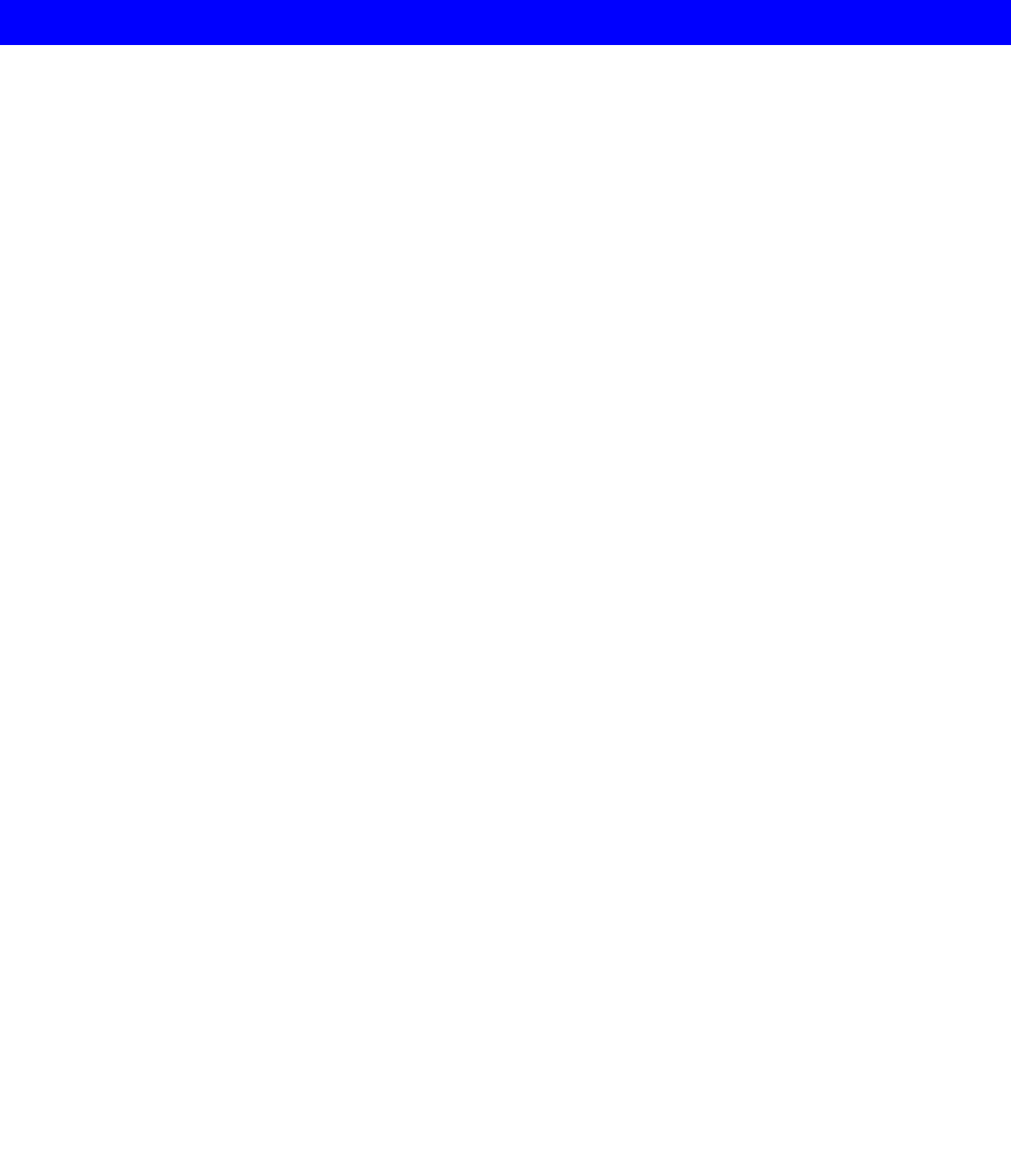
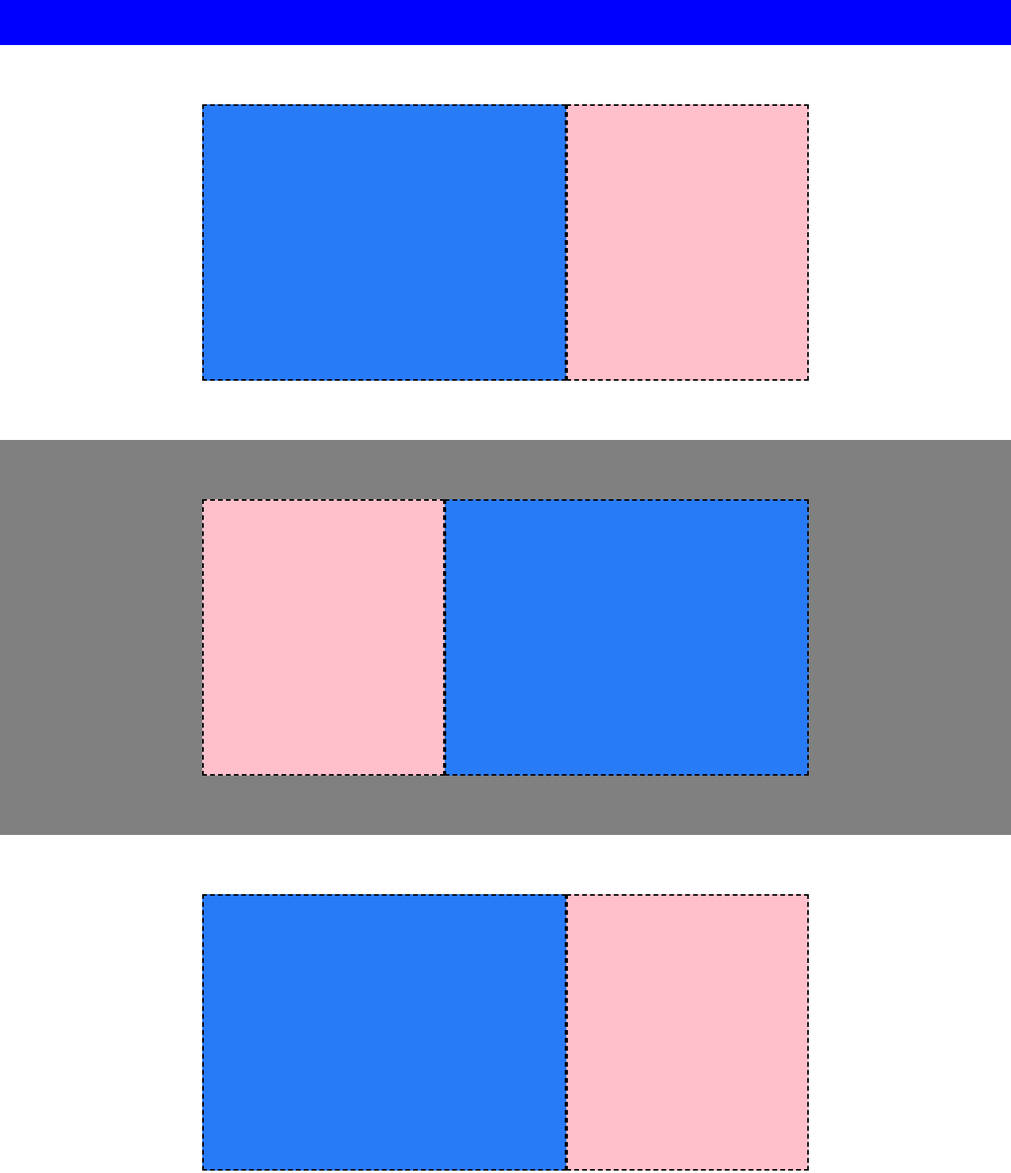
Before and after one commit to AngeloRoudani/htmlcss-struttura-discord, a plain HTML site: page index.html in a window 1280 px wide. Shown: the part 403-1888 px from the top of the page at 79% size. Before the commit the page ends 800 px from the top, so only its background shows below. Drawn offline with Linux system fonts and the light colour scheme.

Commit message:
terza parte

```diff
--- a/css/style.css
+++ b/css/style.css
@@ -17,6 +17,14 @@
 }
 
 .descrizione {
+    background-color: rgb(248, 130, 232);
+}
+
+.immagine {
+    background-color: rgb(40, 123, 247);
+}
+
+.testo {
     background-color: pink;
 }
 
@@ -33,9 +41,6 @@
     align-items: center;
 }
 
-.container {
-    display: flex;
-}
 
 .links{
     background-color: rgb(247, 160, 55);
@@ -66,5 +71,41 @@
     text-align: center;
     margin: auto;
     margin-top: 40px;
+}
 
+.primo {
+    min-height: 500 px;
+    background-color: white;
 }
+
+.secondo {
+    min-height: 500 px;
+    background-color: grey;
+}
+
+.strumenti {
+    width: 60%;
+    margin: auto;
+    min-height: 500px;
+    justify-content: center;
+    align-items: center;
+}
+
+.strumenti2 {
+    width: 60%;
+    margin: auto;
+    min-height: 500px;
+    justify-content: center;
+    align-items: center;
+    flex-direction: row-reverse;
+}
+
+.immagine {
+    width: 60%;
+    height: 350px;
+}
+
+.testo {
+    width: 40%;
+    height: 350px;
+}
--- a/index.html
+++ b/index.html
@@ -19,14 +19,43 @@
     <header class="bottom">
         <div class="container">
             <div class="descrizione bordi">
-
             </div>
-
         </div>
 
     </header>
 
     <main>
+        <section class="primo">
+            <div class="container strumenti">
+                <div class="immagine bordi">
+                </div>
+                <div class="testo bordi">
+
+                </div>
+            </div>
+
+
+        </section>
+
+        <section class="secondo">
+            <div class="container strumenti2">
+                <div class="immagine bordi">
+                </div>
+                <div class="testo bordi">
+
+                </div>
+            </div>
+        </section>
+
+        <section class="primo">
+            <div class="container strumenti">
+                <div class="immagine bordi">
+                </div>
+                <div class="testo bordi">
+
+                </div>
+            </div>
+        </section>
 
     </main>
     <footer>
```
